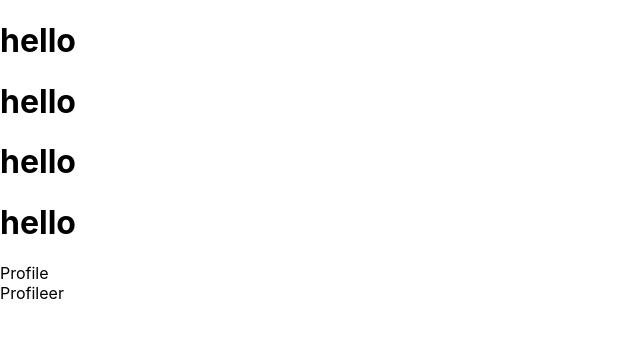
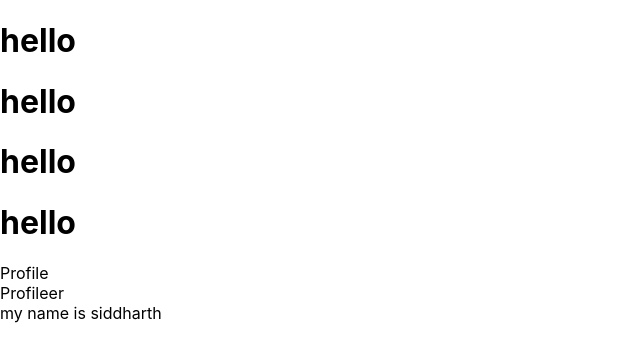
Before and after one commit to PRO0FESSOR/REACT-REV, a React (Create React App) app in the folder level_1/random/: page / in a window 1280 px wide. Shown: the top 362 px of the page, without its empty margins (0-640 px from the left). Built offline with nearby package versions, Linux system fonts and the light colour scheme.

Commit message:
javascript in jsx with curly braces

```diff
--- a/level_1/random/src/App.js
+++ b/level_1/random/src/App.js
@@ -2,17 +2,30 @@ import logo from './logo.svg';
 import './App.css';
 import Profile from './components/Profile';
 import Profileer from './components/Profileer';
+import Namer from './components/Namer';
+
+
 
 function App() {
   return (
     <>
+
+    <namer/>
+
+
     <h1>hello</h1>
     <h1>hello</h1>
     <h1>hello</h1>
     <h1>hello</h1>
 
     <Profile/>
+
     <Profileer/>
+
+    <Namer/>
+
+
+
 
     </>
   );
--- /dev/null
+++ b/level_1/random/src/components/Namer.jsx
@@ -0,0 +1,11 @@
+import React from 'react'
+
+const namerr = 'siddharth';
+
+const Namer = () => {
+  return (
+    <div>my name is {namerr}</div>
+  )
+}
+
+export default Namer
```
